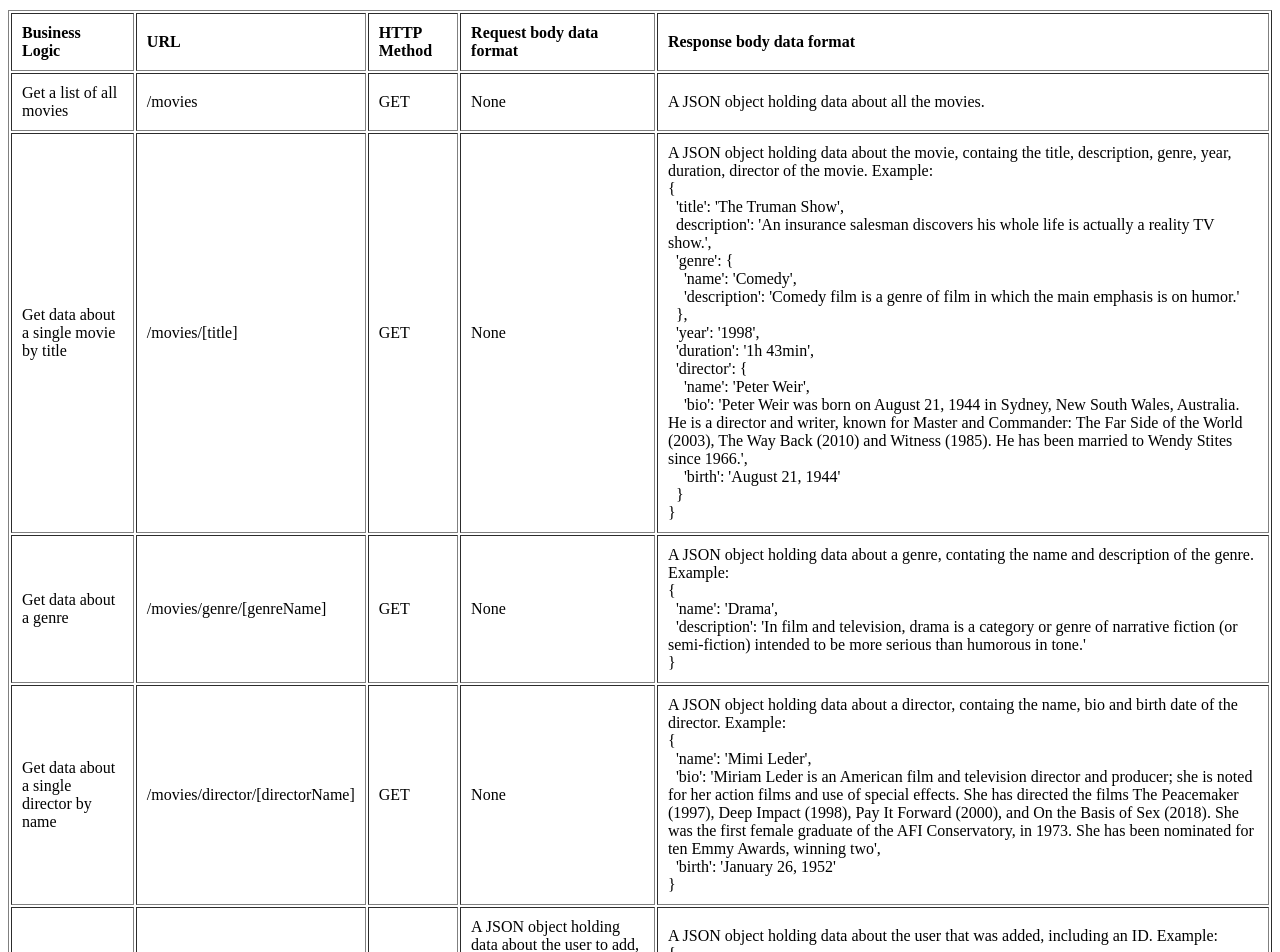
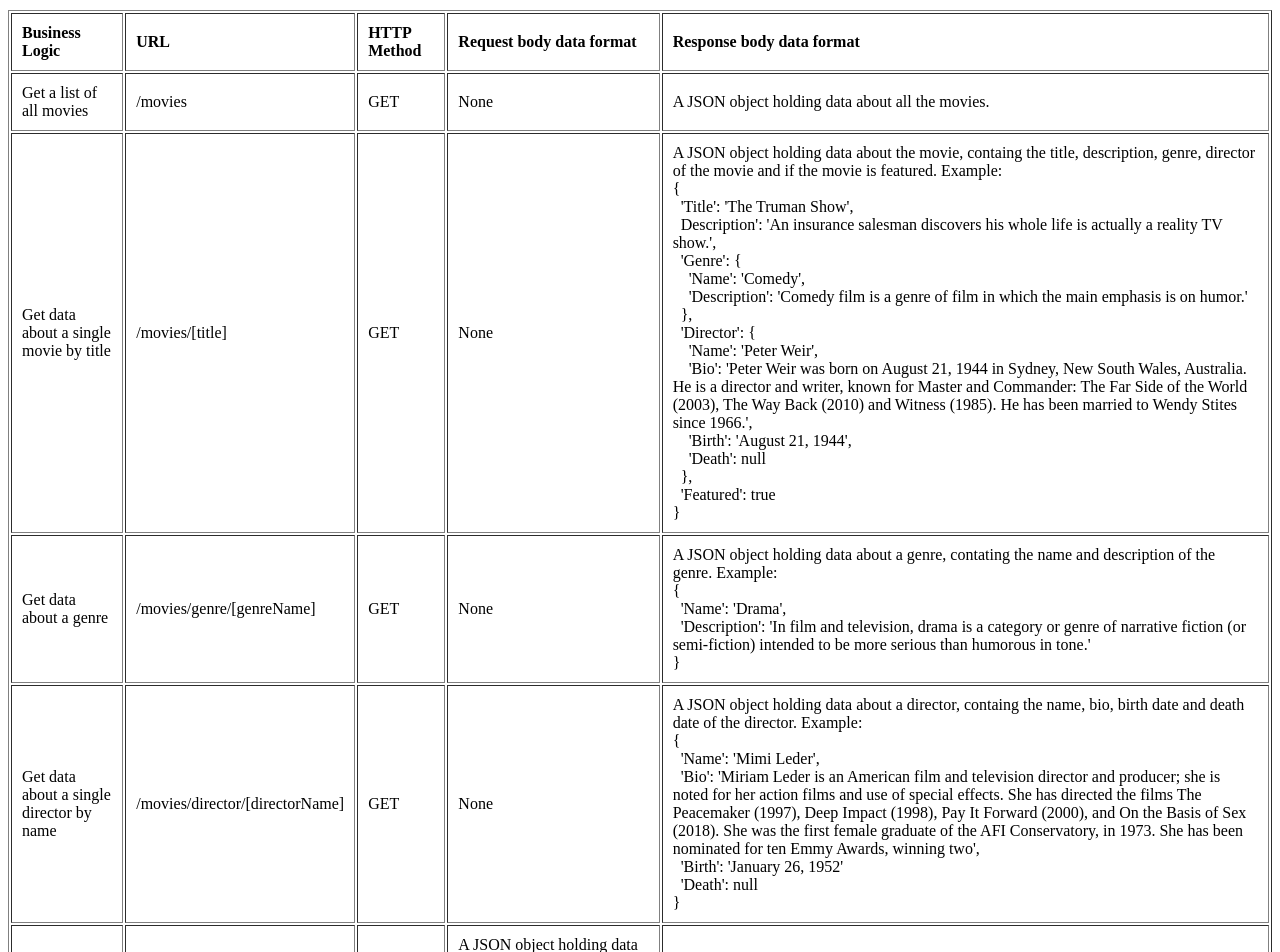
Before and after one commit to MalvinaAna/movie-api-app, a website: page public/documentation.html in a window 1280 px wide. Shown: the part 140-1092 px from the top of the page. Drawn offline with Linux system fonts and the light colour scheme.

Commit message:
updated documentation.html

```diff
--- a/public/documentation.html
+++ b/public/documentation.html
@@ -32,21 +32,21 @@
             <td>/movies/[title]</td>
             <td>GET</td>
             <td>None</td>
-            <td>A JSON object holding data about the movie, containg the title, description, genre, year, duration, director of the movie. Example:
+            <td>A JSON object holding data about the movie, containg the title, description, genre, director of the movie and if the movie is featured. Example:
                 <br>{
-                    <br>&ensp;'title': 'The Truman Show',
-                    <br>&ensp;description': 'An insurance salesman discovers his whole life is actually a reality TV show.',
-                    <br>&ensp;'genre': {
-                        <br>&emsp;'name': 'Comedy',
-                        <br>&emsp;'description': 'Comedy film is a genre of film in which the main emphasis is on humor.'
+                    <br>&ensp;'Title': 'The Truman Show',
+                    <br>&ensp;Description': 'An insurance salesman discovers his whole life is actually a reality TV show.',
+                    <br>&ensp;'Genre': {
+                        <br>&emsp;'Name': 'Comedy',
+                        <br>&emsp;'Description': 'Comedy film is a genre of film in which the main emphasis is on humor.'
                     <br>&ensp;},
-                    <br>&ensp;'year': '1998',
-                    <br>&ensp;'duration': '1h 43min',
-                    <br>&ensp;'director': {
-                        <br>&emsp;'name': 'Peter Weir',
-                        <br>&emsp;'bio': 'Peter Weir was born on August 21, 1944 in Sydney, New South Wales, Australia. He is a director and writer, known for Master and Commander: The Far Side of the World (2003), The Way Back (2010) and Witness (1985). He has been married to Wendy Stites since 1966.',
-                        <br>&emsp;'birth': 'August 21, 1944'
-                    <br>&ensp;}
+                    <br>&ensp;'Director': {
+                        <br>&emsp;'Name': 'Peter Weir',
+                        <br>&emsp;'Bio': 'Peter Weir was born on August 21, 1944 in Sydney, New South Wales, Australia. He is a director and writer, known for Master and Commander: The Far Side of the World (2003), The Way Back (2010) and Witness (1985). He has been married to Wendy Stites since 1966.',
+                        <br>&emsp;'Birth': 'August 21, 1944',
+                        <br>&emsp;'Death': null
+                    <br>&ensp;},
+                    <br>&ensp;'Featured': true
                 <br>}</td>
         </tr>
         <tr>
@@ -56,8 +56,8 @@
             <td>None</td>
             <td>A JSON object holding data about a genre, contating the name and description of the genre. Example:
                 <br>{
-                    <br>&ensp;'name': 'Drama',
-                    <br>&ensp;'description': 'In film and television, drama is a category or genre of narrative fiction (or semi-fiction) intended to be more serious than humorous in tone.'
+                    <br>&ensp;'Name': 'Drama',
+                    <br>&ensp;'Description': 'In film and television, drama is a category or genre of narrative fiction (or semi-fiction) intended to be more serious than humorous in tone.'
                 <br>}</td>
         </tr>
         <tr>
@@ -65,11 +65,12 @@
             <td>/movies/director/[directorName]</td>
             <td>GET</td>
             <td>None</td>
-            <td>A JSON object holding data about a director, containg the name, bio and birth date of the director. Example:
+            <td>A JSON object holding data about a director, containg the name, bio, birth date and death date of the director. Example:
                 <br>{
-                <br>&ensp;'name': 'Mimi Leder',
-                <br>&ensp;'bio': 'Miriam Leder is an American film and television director and producer; she is noted for her action films and use of special effects. She has directed the films The Peacemaker (1997), Deep Impact (1998), Pay It Forward (2000), and On the Basis of Sex (2018). She was the first female graduate of the AFI Conservatory, in 1973. She has been nominated for ten Emmy Awards, winning two',
-                <br>&ensp;'birth': 'January 26, 1952'
+                <br>&ensp;'Name': 'Mimi Leder',
+                <br>&ensp;'Bio': 'Miriam Leder is an American film and television director and producer; she is noted for her action films and use of special effects. She has directed the films The Peacemaker (1997), Deep Impact (1998), Pay It Forward (2000), and On the Basis of Sex (2018). She was the first female graduate of the AFI Conservatory, in 1973. She has been nominated for ten Emmy Awards, winning two',
+                <br>&ensp;'Birth': 'January 26, 1952'
+                <br>&ensp;'Death': null
             <br>}</td>
         </tr>
         <tr>
@@ -78,14 +79,20 @@
             <td>POST</td>
             <td>A JSON object holding data about the user to add, structured like:
                 <br>{
-                    <br>&ensp;name: 'Steve Sims',
-                    <br>&ensp;favoriteMovies: []
+                    <br>&ensp;'Email': 'user1@example.com',
+                    <br>&ensp;'Username': 'user1',
+                    <br>&ensp;'Password': 'password1',
+                    <br>&ensp;'Birtday': '1992-11-23',
+                    <br>&ensp;'FavoriteMovies': []
                 <br>}</td>
             <td>A JSON object holding data about the user that was added, including an ID. Example:
                 <br>{
-                    <br>&ensp;name: 'Steve Sims',
-                    <br>&ensp;id: '5',
-                    <br>&ensp;favoriteMovies: []
+                    <br>&ensp; '_id': ObjectId('65fed25b96ff7fe2a4d14a17')
+                    <br>&ensp;'Email': 'user1@example.com',
+                    <br>&ensp;'Username': 'user1',
+                    <br>&ensp;'Password': 'password1',
+                    <br>&ensp;'Birtday': '1992-11-23',
+                    <br>&ensp;'FavoriteMovies': []
                 <br>}</td>
         </tr>
         <tr>
@@ -94,14 +101,20 @@
             <td>PUT</td>
             <td>A JSON object holding the updated data about the user, structured like:
                 <br>{
-                    <br>&ensp;name: 'Steve Sims Updated',
-                    <br>&ensp;favoriteMovies: []
+                    <br>&ensp;'Email': 'user1@example.com',
+                    <br>&ensp;'Username': 'user1 Updated',
+                    <br>&ensp;'Password': 'password1',
+                    <br>&ensp;'Birtday': '1992-11-23',
+                    <br>&ensp;'FavoriteMovies': []
                 <br>} </td>
             <td>A JSON object holding the updated data about the user, including their ID. Example:
                 <br>{
-                    <br>&ensp;name: 'Steve Sims Updated',
-                    <br>&ensp;id: '5',
-                    <br>&ensp;favoriteMovies: []
+                    <br>&ensp; '_id': ObjectId('65fed25b96ff7fe2a4d14a17')
+                    <br>&ensp;'Email': 'user1@example.com',
+                    <br>&ensp;'Username': 'user1 Updated',
+                    <br>&ensp;'Password': 'password1',
+                    <br>&ensp;'Birtday': '1992-11-23',
+                    <br>&ensp;'FavoriteMovies': []
                 <br>}</td>
         </tr>
         <tr>
```
